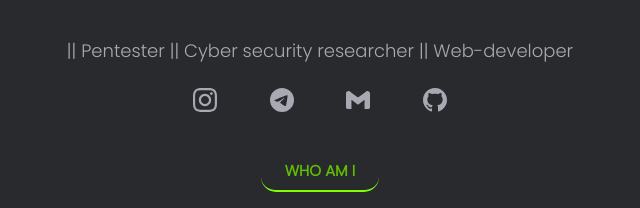
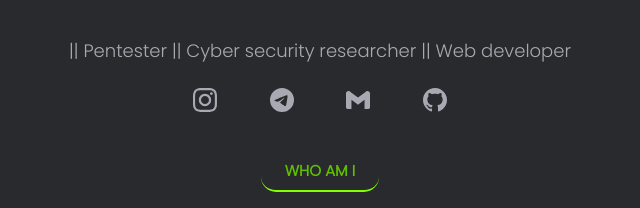
Before and after one commit to karan2711/profile2, a plain HTML site: page index.html in a window 1280 px wide. Shown: the part 435-643 px from the top of the page, 320-960 px from the left. Drawn offline with Linux system fonts and the light colour scheme.

Commit message:
Update index.html

```diff
--- a/index.html
+++ b/index.html
@@ -57,7 +57,7 @@ function play() { document.getElementById("a").play();
               <h1><span class="c">MIN</span>HAJ<h1>
             </div>
             <div class="para">
-              <p> || Pentester || Cyber security researcher || Web-developer</p>
+              <p> || Pentester || Cyber security researcher || Web developer</p>
             </div>
             <div class="social">
 
```
